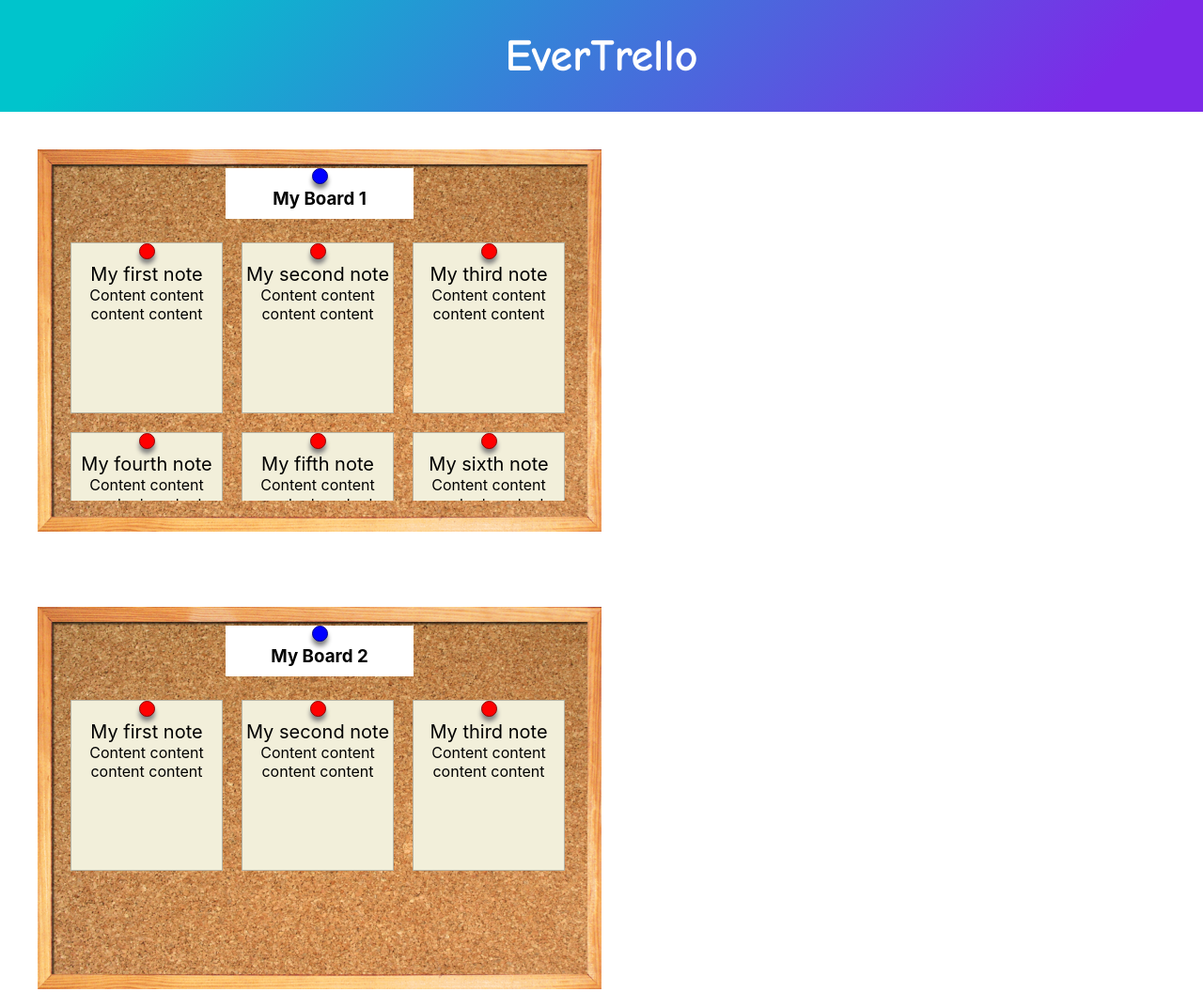
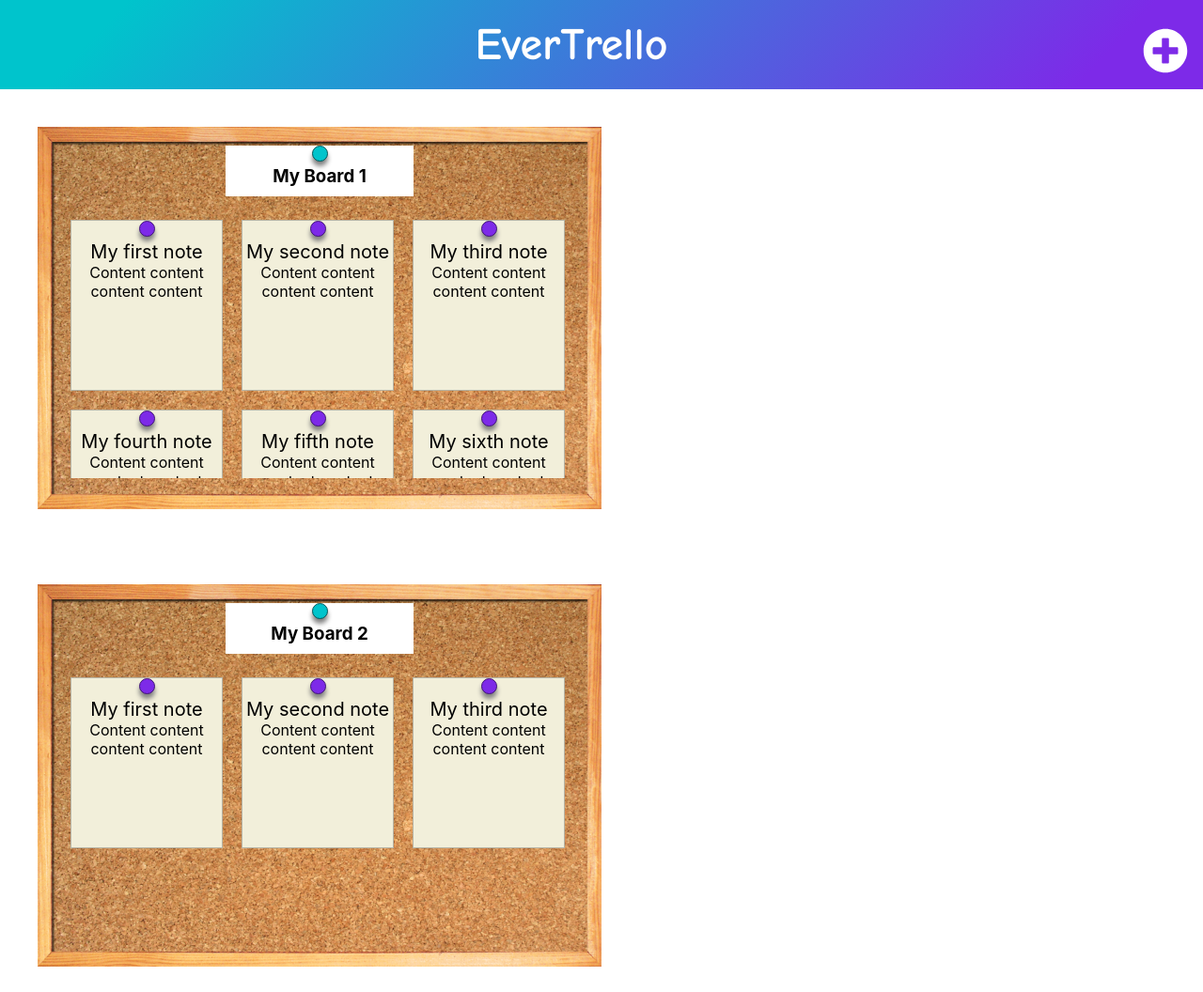
Before and after one commit to caedogap/evertrello, a React app: page / in a window 1280 px wide. Shown: the top 1056 px of the page at 94% size. Built offline with nearby package versions, Linux system fonts and the light colour scheme.

Commit message:
Add fontawesome

```diff
--- a/package.json
+++ b/package.json
@@ -3,6 +3,9 @@
   "version": "0.1.0",
   "private": true,
   "dependencies": {
+    "@fortawesome/fontawesome-svg-core": "^1.2.8",
+    "@fortawesome/free-solid-svg-icons": "^5.5.0",
+    "@fortawesome/react-fontawesome": "^0.1.3",
     "react": "^16.5.2",
     "react-dom": "^16.5.2",
     "react-scripts": "2.0.5",
--- a/src/components/App.css
+++ b/src/components/App.css
@@ -4,10 +4,22 @@
 
 .app-header {
   display: table;
-  height: 100px;
   width: 100%;
   font-size: 24px;
   font-family: "Comic Sans MS", cursive, sans-serif;
   color: white;
   background: linear-gradient(133deg,#00c4cc 10%,#7d2ae8 90%);
 }
+
+.app-header h1 {
+  width: 95%;
+  float: left;
+  margin-top: 20px;
+  margin-bottom: 20px;
+}
+
+.fa-plus-circle {
+  width: 5%;
+  float: left;
+  margin-top: 30px;
+}
--- a/src/components/App.js
+++ b/src/components/App.js
@@ -1,4 +1,5 @@
 import React, { Component } from 'react';
+import { FontAwesomeIcon } from '@fortawesome/react-fontawesome'
 import Board from './Board.js';
 import './App.css';
 
@@ -83,6 +84,7 @@ class App extends Component {
       <div className="app">
         <header className="app-header">
           <h1>EverTrello</h1>
+          <FontAwesomeIcon size='2x' icon="plus-circle" />
         </header>
         {boards}
       </div>
--- a/src/components/Board.css
+++ b/src/components/Board.css
@@ -29,11 +29,11 @@
   padding: 5px;
 }
 
-.pin-blue {
+.pin-green {
   height: 15px;
   width: 15px;
-  background-color: blue;
-  border: solid 1px darkblue;
+  background-color: #00c4cc;
+  border: solid 1px #005659;
   border-radius: 50%;
   display: inline-block;
   box-shadow: 0px 5px 5px 0px grey;
--- a/src/components/Board.js
+++ b/src/components/Board.js
@@ -16,7 +16,7 @@ class Board extends Component {
     return (
       <div className="board">
           <header className="board-header">
-            <div className="pin-blue"></div>
+            <div className="pin-green"></div>
             <h3>{this.props.title}</h3>
           </header>
           <div className="board-content">
--- a/src/components/Note.css
+++ b/src/components/Note.css
@@ -15,11 +15,11 @@
   font-size: 16px;
 }
 
-.pin-red {
+.pin-purple {
   height: 15px;
   width: 15px;
-  background-color: red;
-  border: solid 1px darkred;
+  background-color: #7d2ae8;
+  border: solid 1px #401577;
   border-radius: 50%;
   display: inline-block;
   box-shadow: 0px 5px 5px 0px grey;
--- a/src/components/Note.js
+++ b/src/components/Note.js
@@ -5,7 +5,7 @@ class Note extends Component {
   render() {
     return (
       <div className="note">
-        <div className="pin-red"></div>
+        <div className="pin-purple"></div>
         <header className="note-header">
           {this.props.title}
         </header>
--- a/src/index.js
+++ b/src/index.js
@@ -2,5 +2,9 @@ import React from 'react';
 import ReactDOM from 'react-dom';
 import './index.css';
 import App from './components/App';
+import { library } from '@fortawesome/fontawesome-svg-core'
+import { faPlusCircle } from '@fortawesome/free-solid-svg-icons'
+
+library.add(faPlusCircle);
 
 ReactDOM.render(<App />, document.getElementById('root'));
```
Also changed, not shown: 1 other file.
